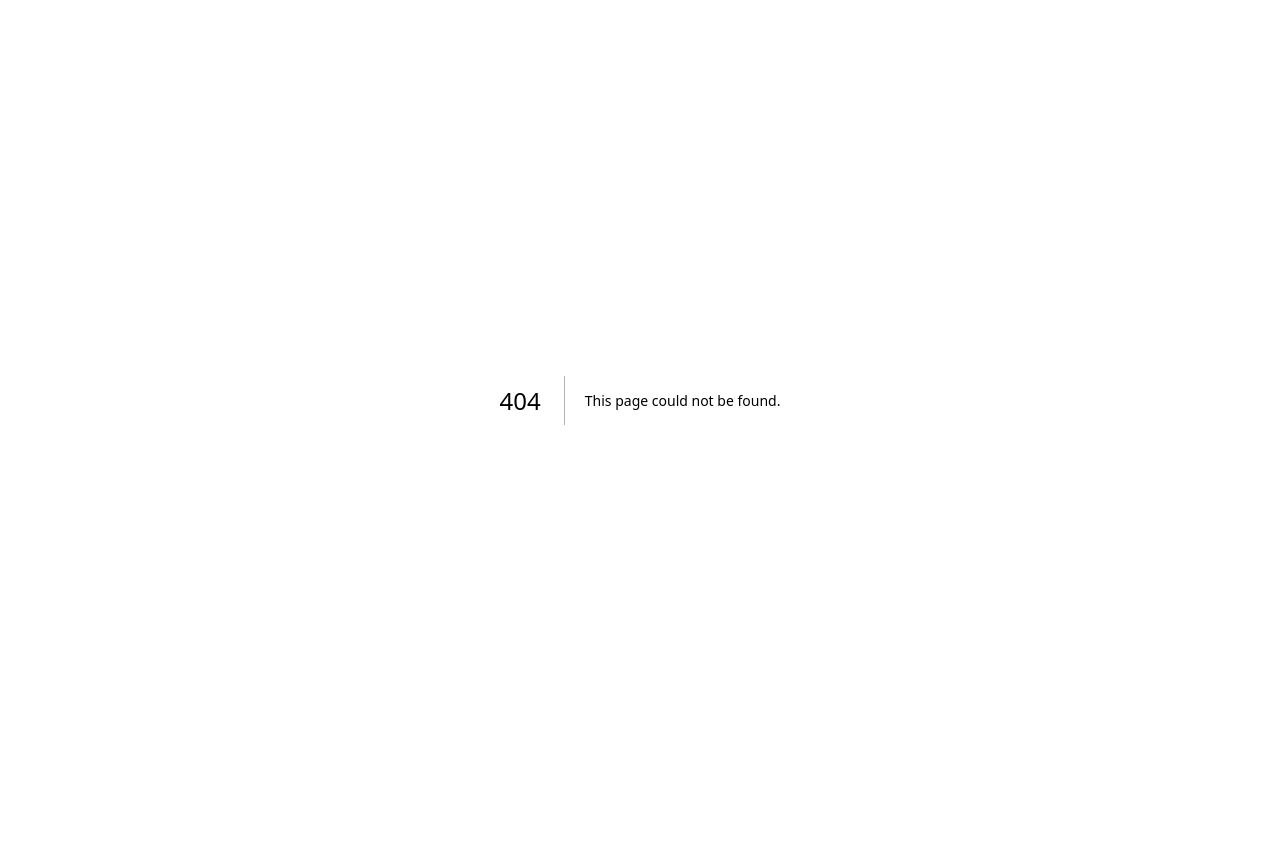
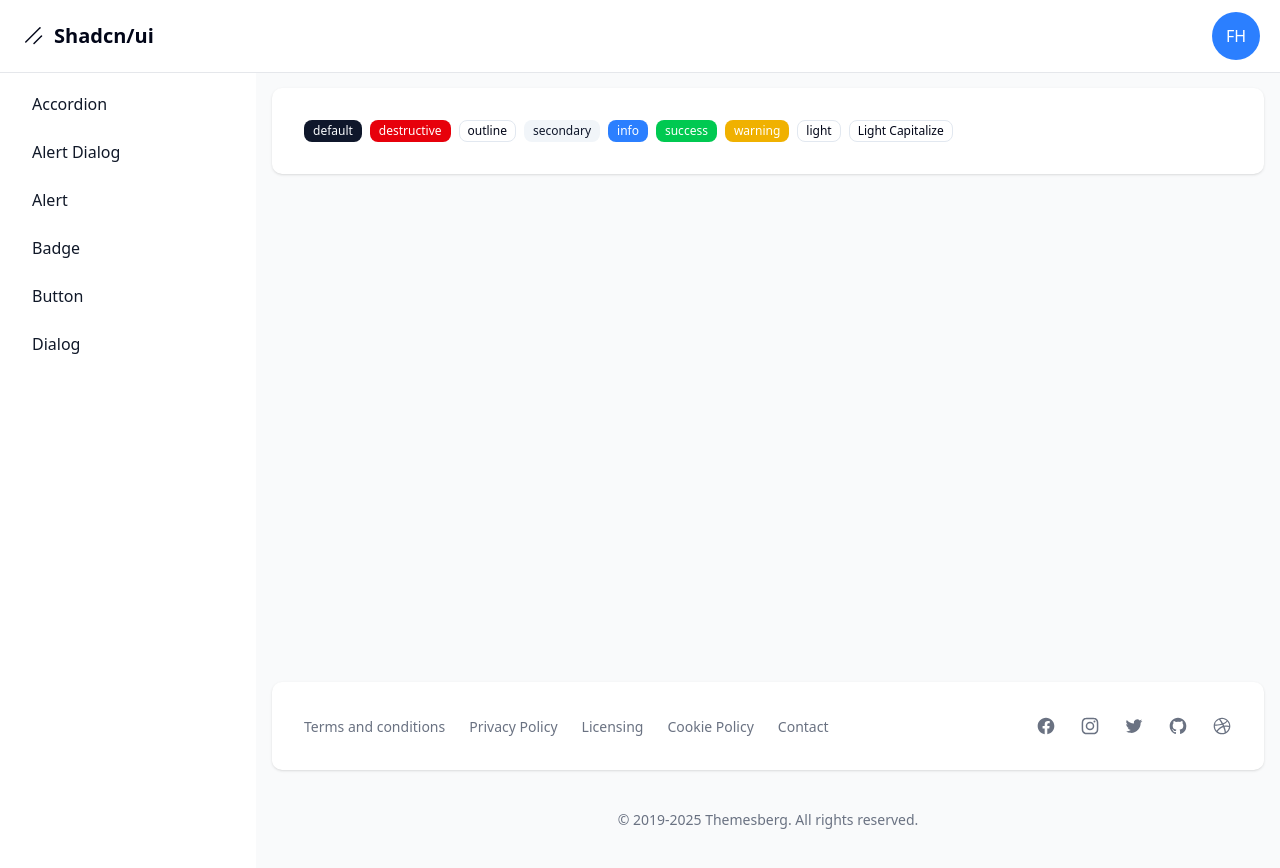
Before and after one commit to richard-allcca/Next-15-shadcn-dashboard, a Next.js app: page /dashboard/badge in a window 1280 px wide. Before the commit this address had no page. Before the commit the page ends 800 px from the top, so only its background shows below. Built offline with nearby package versions, Linux system fonts and the light colour scheme.

Commit message:
feat: update badge component and add new badges to dashboard

```diff
--- a/package.json
+++ b/package.json
@@ -13,7 +13,7 @@
     "@radix-ui/react-alert-dialog": "1.1.15",
     "@radix-ui/react-dialog": "1.1.15",
     "@radix-ui/react-label": "^2.1.7",
-    "@radix-ui/react-slot": "1.2.3",
+    "@radix-ui/react-slot": "^1.2.3",
     "class-variance-authority": "0.7.1",
     "clsx": "2.1.1",
     "lucide-react": "0.544.0",
--- /dev/null
+++ b/src/app/dashboard/badge/page.tsx
@@ -0,0 +1,20 @@
+'use client'
+
+import { Badge } from "@/components/ui/badge";
+
+
+export default function Page() {
+  return (
+    <div className="flex gap-2">
+      <Badge variant={'default'} >default</Badge>
+      <Badge variant={'destructive'} >destructive</Badge>
+      <Badge variant={'outline'} >outline</Badge>
+      <Badge variant={'secondary'} >secondary</Badge>
+      <Badge variant={'info'} >info</Badge>
+      <Badge variant={'success'} >success</Badge>
+      <Badge variant={'warning'} >warning</Badge>
+      <Badge variant={'light'} >light</Badge>
+      <Badge variant={'light'} capitalize >light capitalize</Badge>
+    </div>
+  )
+}
--- a/src/app/dashboard/button/page.tsx
+++ b/src/app/dashboard/button/page.tsx
@@ -5,7 +5,7 @@
   return (
     <div className="flex flex-wrap items-center gap-2 md:flex-row">
       <Button>Button</Button>
-      <Button variant='success' capitalize >capitalize with attribute</Button>
+      <Button variant='default'capitalize >default capitalize</Button>
       <Button variant='destructive' >destructive</Button>
       <Button variant='ghost' >ghost</Button>
       <Button variant='link' >link</Button>
--- a/src/app/dashboard/layout.tsx
+++ b/src/app/dashboard/layout.tsx
@@ -6,9 +6,10 @@
 
 const links = [
   { name: "accordion", href: "/dashboard/accordion" },
+  { name: "alert dialog", href: "/dashboard/alert-dialog" },
   { name: "alert", href: "/dashboard/alert" },
+  { name: "badge", href: "/dashboard/badge" },
   { name: "button", href: "/dashboard/button" },
-  { name: "alert dialog", href: "/dashboard/alert-dialog" },
   { name: "dialog", href: "/dashboard/dialog" },
 ];
 
--- /dev/null
+++ b/src/components/ui/badge.tsx
@@ -0,0 +1,63 @@
+import * as React from "react"
+import { Slot } from "@radix-ui/react-slot"
+import { cva, type VariantProps } from "class-variance-authority"
+
+import { cn } from "@/lib/utils"
+
+const badgeVariants = cva(
+  "inline-flex items-center justify-center rounded-md border px-2 py-0.5 text-xs font-medium w-fit whitespace-nowrap shrink-0 [&>svg]:size-3 gap-1 [&>svg]:pointer-events-none focus-visible:border-ring focus-visible:ring-ring/50 focus-visible:ring-[3px] aria-invalid:ring-destructive/20 dark:aria-invalid:ring-destructive/40 aria-invalid:border-destructive transition-[color,box-shadow] overflow-hidden",
+  {
+    variants: {
+      variant: {
+        default:
+          "border-transparent bg-primary text-primary-foreground [a&]:hover:bg-primary/90",
+        secondary:
+          "border-transparent bg-secondary text-secondary-foreground [a&]:hover:bg-secondary/90",
+        destructive:
+          "border-transparent bg-destructive text-white [a&]:hover:bg-destructive/90 focus-visible:ring-destructive/20 dark:focus-visible:ring-destructive/40 dark:bg-destructive/60",
+        outline:
+          "text-foreground [a&]:hover:bg-accent [a&]:hover:text-accent-foreground",
+        success:
+          "border-transparent bg-green-500 text-white [a&]:hover:bg-green-600 focus-visible:ring-green-400/20 dark:focus-visible:ring-green-400/40",
+        warning:
+          "border-transparent bg-yellow-500 text-white [a&]:hover:bg-yellow-600 focus-visible:ring-yellow-400/20 dark:focus-visible:ring-yellow-400/40",
+        info: "border-transparent bg-blue-500 text-white [a&]:hover:bg-blue-600 focus-visible:ring-blue-400/20 dark:focus-visible:ring-blue-400/40",
+        light:
+          "border border-border bg-background text-foreground [a&]:hover:bg-accent [a&]:hover:text-accent-foreground",
+      },
+    },
+    defaultVariants: {
+      variant: "default",
+    },
+  }
+)
+
+type BadgeProps = React.ComponentProps<"span"> &
+  VariantProps<typeof badgeVariants> & {
+    asChild?: boolean,
+    capitalize?: boolean
+  };
+
+function Badge({
+  className,
+  variant,
+  asChild = false,
+  capitalize = false,
+  ...props
+}: BadgeProps) {
+  const Comp = asChild ? Slot : "span";
+
+  return (
+    <Comp
+      data-slot="badge"
+      className={cn(
+        badgeVariants({ variant }),
+        capitalize && 'capitalize',
+        className
+      )}
+      {...props}
+    />
+  );
+}
+
+export { Badge, badgeVariants }
```
Also changed, not shown: 1 other file (tests, documents, lock files or other folders).
